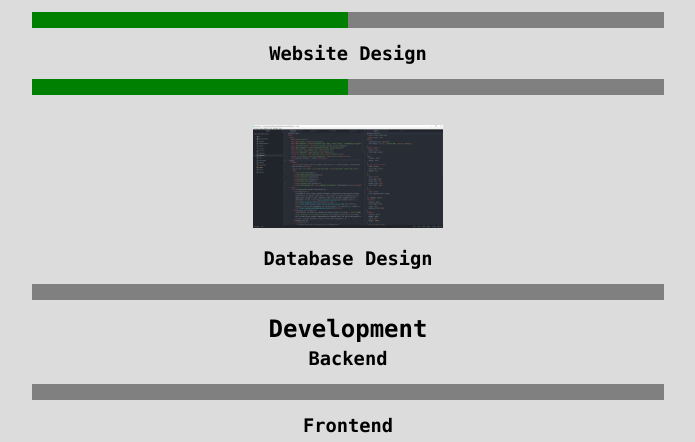
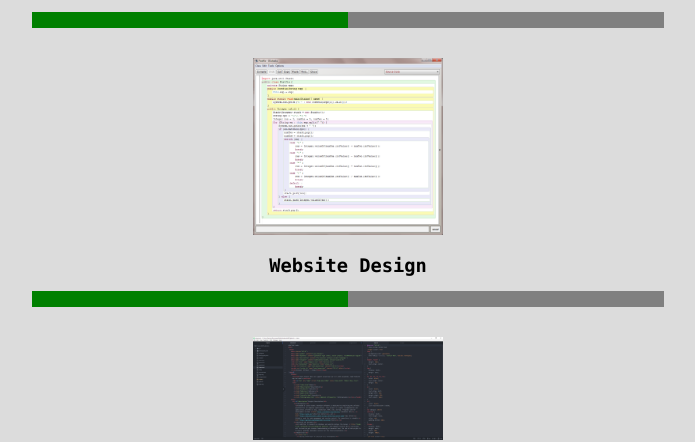
Before and after one commit to bobsmith947/bobsmith947.github.io, a plain HTML site: page progress.html in a window 1280 px wide. Shown: the part 382-824 px from the top of the page, without its empty margins (292-987 px from the left). Drawn offline with Linux system fonts and the light colour scheme.

Commit message:
add new image to progress

```diff
--- a/progress.html
+++ b/progress.html
@@ -25,6 +25,7 @@
       <h2 id="research">Research</h2>
         <h3>Java Curriculum</h3>
           <progress value="50" max="100"></progress>
+          <img class="exp" alt="bluej" src="img/dev02.png">
         <h3>Website Design</h3>
           <progress value="50" max="100"></progress>
           <img class="exp" alt="atom" src="img/dev01.png">
```
Also changed, not shown: img/dev02.png (added).
